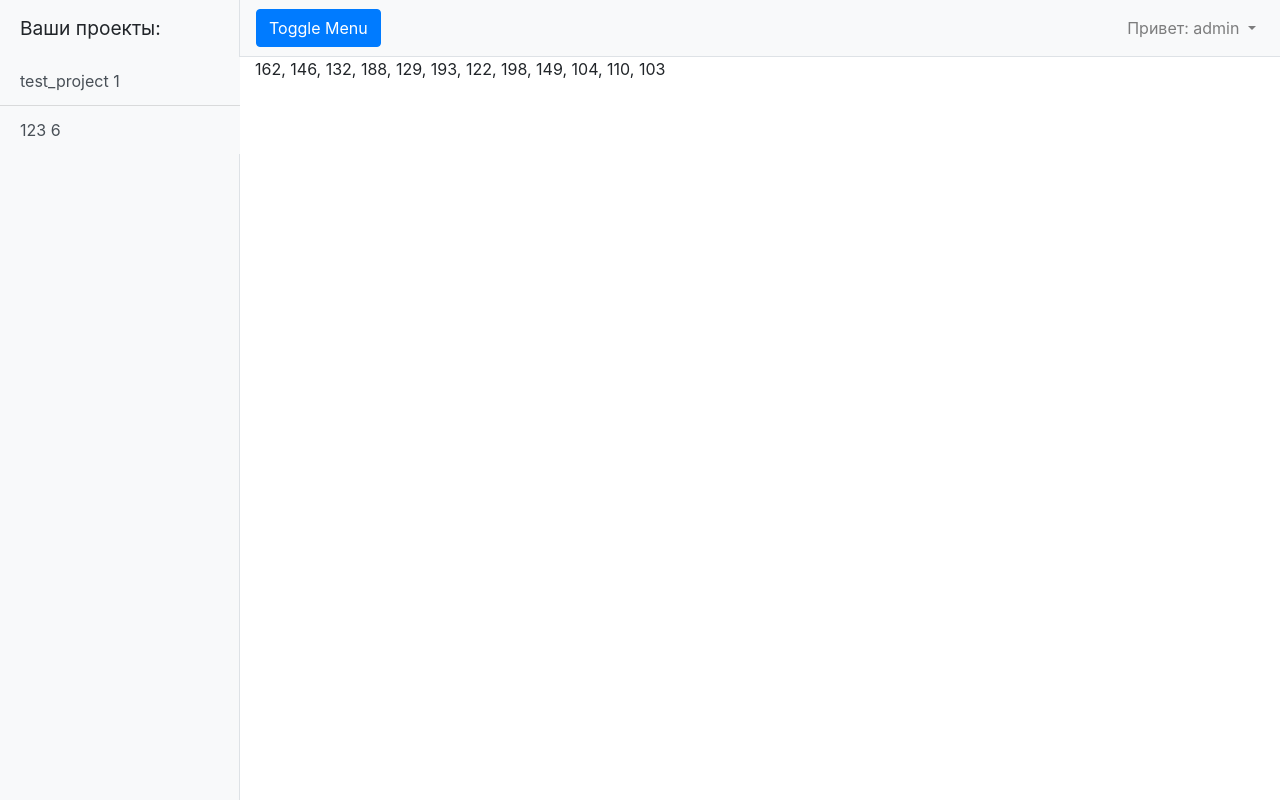
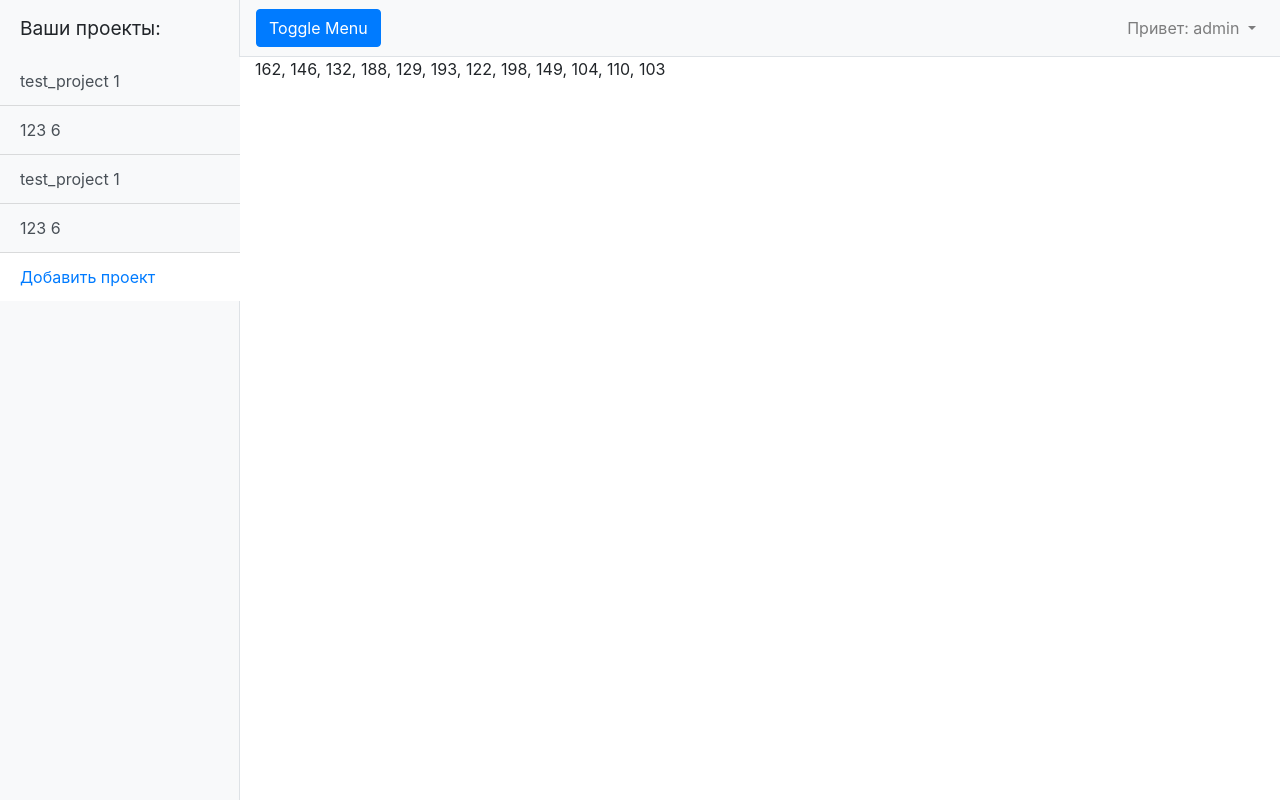
Before and after one commit to FreeTen1/Diplom_project, a Django app: page /1 in a window 1280 px wide. Run offline with Django 3.2, Linux system fonts and the light colour scheme; a user stored in the database is signed in; data comes from the database, SQL or seed files in the repository; both versions use the stored data as it was after the commit; some libraries are stand-ins or nearby versions.

Commit message:
Добавил возможность создавать проекты и вывожу

```diff
--- a/myapp/urls.py
+++ b/myapp/urls.py
@@ -1,7 +1,8 @@
 from django.urls import path
-from .views import IndexView, ProjectData
+from .views import IndexView, ProjectData, ProjectCreate
 
 urlpatterns = [
     path('', IndexView.as_view()),
     path('<int:pk>', ProjectData.as_view()),
+    path('create_project', ProjectCreate.as_view()),
 ]
--- a/myapp/views.py
+++ b/myapp/views.py
@@ -1,8 +1,9 @@
-from django.views.generic import ListView, DetailView
+from django.views.generic import ListView, DetailView, CreateView
 
 from django.shortcuts import render
 from django.contrib.auth.models import User
 
+from myapp.forms import CreateProjectForm
 from myapp.models import Project, Data
 
 
@@ -26,3 +27,19 @@ class ProjectData(DetailView):
         context = super().get_context_data(**kwargs)
         context['a_projects'] = Project.objects.filter(user__username=self.request.user)
         return context
+
+
+class ProjectCreate(CreateView):
+    template_name = 'create_project.html'
+    form_class = CreateProjectForm
+
+    def get_context_data(self, **kwargs):
+        context = super().get_context_data(**kwargs)
+        context['a_projects'] = Project.objects.filter(user__username=self.request.user)
+        return context
+
+    def post(self, request, *args, **kwargs):
+        project_name = request.POST['project_name']
+        product = Project(user=self.request.user, project_name=project_name)
+        product.save()
+        return super().get(request, *args, **kwargs)
--- a/templates/default.html
+++ b/templates/default.html
@@ -29,6 +29,12 @@
       <div class="sidebar-heading">Ваши проекты:</div>
       <div class="list-group list-group-flush">
           {% block url_projects %} {% endblock url_projects %}
+          {% if user.is_authenticated %}
+              {% for project in a_projects %}
+                  <a href="{{ project.id }}" class="list-group-item list-group-item-action bg-light">{{ project.project_name }} {{ project.id }}</a>
+              {% endfor %}
+              <a href="create_project" class="list-group-item">Добавить проект</a>
+          {% endif %}
       </div>
     </div>
     <!-- /#sidebar-wrapper -->
@@ -67,7 +73,6 @@
           </ul>
         </div>
       </nav>
-
       <div class="container-fluid">
           {% block content %}
               {% include 'default.html' %}
--- a/templates/index.html
+++ b/templates/index.html
@@ -14,5 +14,7 @@
 {% endblock url_projects %}
 
 {% block content %}
-    {{ single_project.data }}
+    {% if single_project %}
+        {{ single_project.data }}
+    {% endif %}
 {% endblock content%}
```
Also changed, not shown: myapp/forms.py (added, +8 -0 lines), templates/create_project.html (added, +12 -0 lines), db.sqlite3.
